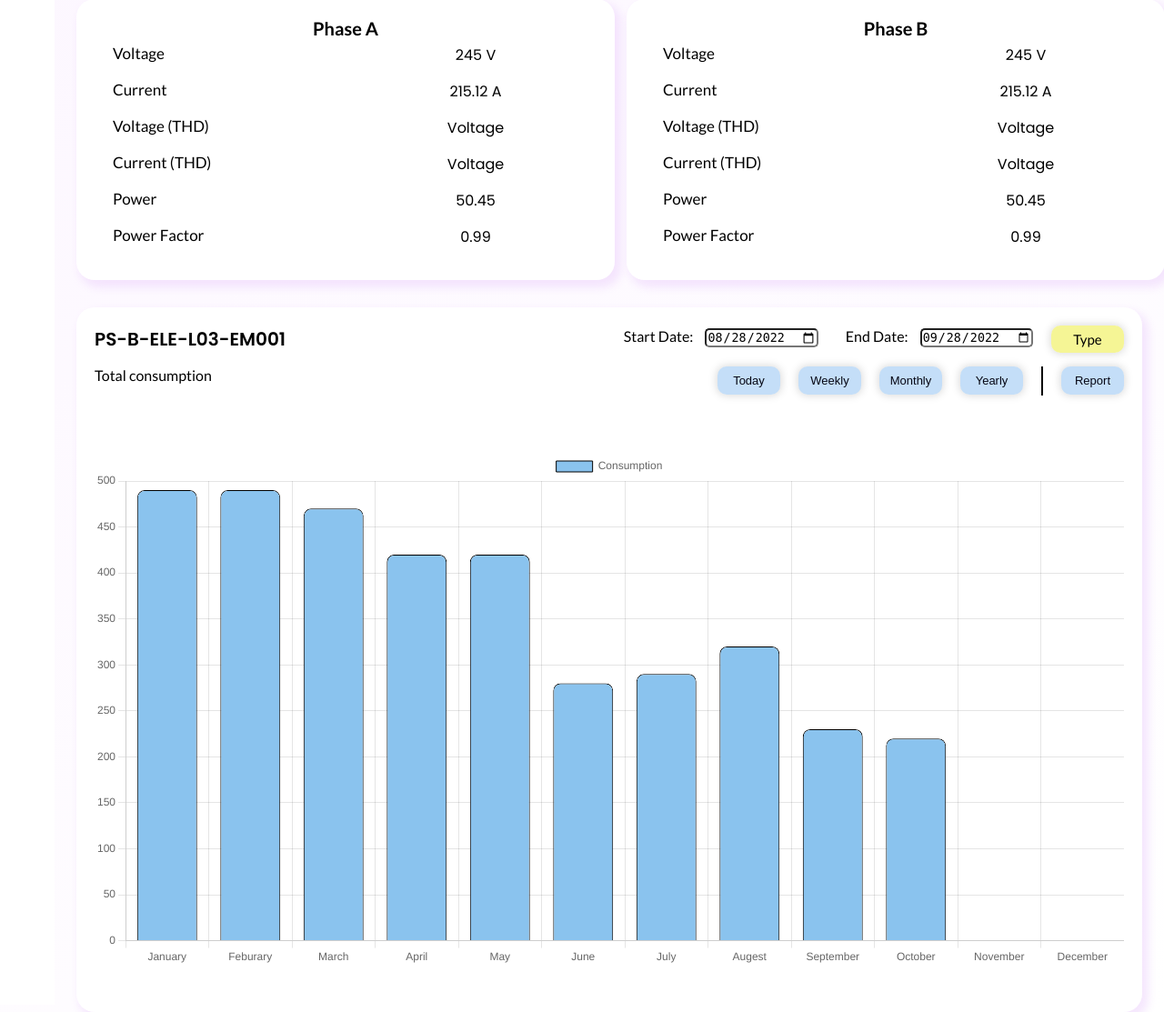
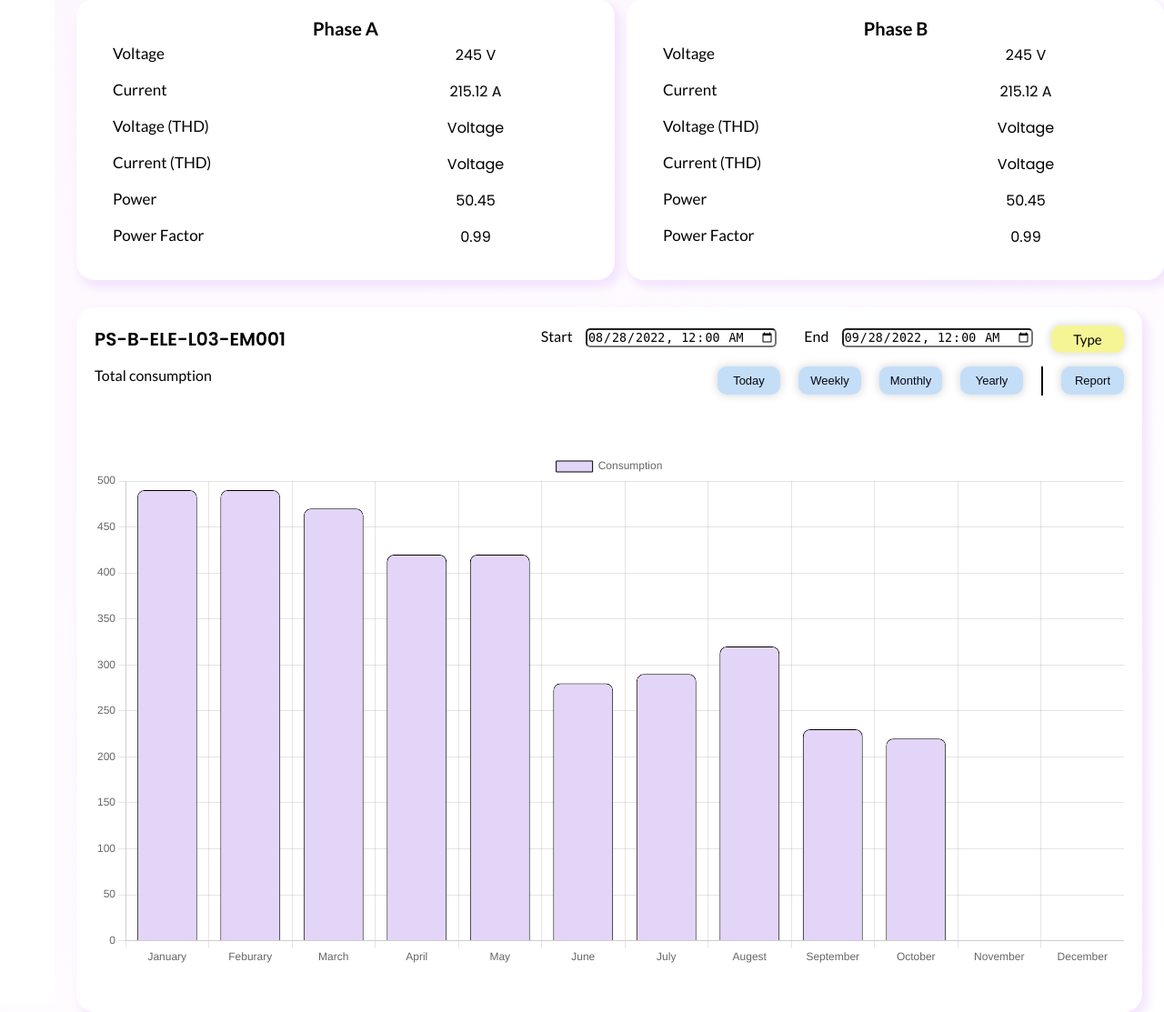
Before and after one commit to oiBsa/Barangaroo-Dashboard-POC, a Django app: page /mater_page/ in a window 1280 px wide. Shown: the part 1034-2147 px from the top of the page at 91% size. Run offline with Django 4.2, Linux system fonts and the light colour scheme; a user stored in the database is signed in; some libraries are stand-ins or nearby versions.

Commit message:
Equip UPdate

```diff
--- a/template/EQUIP.html
+++ b/template/EQUIP.html
@@ -560,12 +560,12 @@
 
 
                     <div style="margin-left: auto;">
-                        <label for="startDate" style="font-family: Lato, sans-serif;">Start Date: </label>
-                        <input type="date" id="startDate" name="Start Date" value="2022-08-28">
+                        <label for="startDate" style="font-family: Lato, sans-serif;">Start</label>
+                        <input type="datetime-local" id="startDate" name="Start Date" value="2022-08-28 00:00:00">
                     </div>
                     <div>
-                        <label for="ebdDate" style="font-family: Lato, sans-serif;">End Date: </label>
-                        <input type="date" id="endDate" name="End Date" value="2022-09-28">
+                        <label for="ebdDate" style="font-family: Lato, sans-serif;">End</label>
+                        <input type="datetime-local" id="endDate" name="End Date" value="2022-09-28 00:00:00">
                     </div>
                     <div>
                         <div class="dropdown">
@@ -663,7 +663,7 @@
                     data: [490, 490, 470, 420, 420, 280, 290, 320, 230, 220, 0, 0],
                     borderWidth: 1,
                     borderColor: 'rgba(0, 0, 0, 1)',
-                    backgroundColor: "#8AC3EE",
+                    backgroundColor: "#E3D5F8",
                     tension: 0.2,
                     borderRadius: 8,
                     type: 'bar',
@@ -687,7 +687,7 @@
             data: [490, 490, 470, 420, 420, 280, 290, 320, 230, 220, 0, 0],
             borderWidth: 1,
             borderColor: 'rgba(0, 0, 0, 1)',
-            backgroundColor: "#8AC3EE",
+            backgroundColor: "#E3D5F8",
             tension: 0.2,
             borderRadius: 8,
             order: 1
@@ -697,7 +697,7 @@
             data: [490, 490, 470, 420, 420, 280, 290, 320, 230, 220, 0, 0],
             borderWidth: 1,
             borderColor: 'rgba(0, 0, 0, 1)',
-            backgroundColor: "#8AC3EE",
+            backgroundColor: "#E3D5F8",
             tension: 1,
             borderRadius: 8,
             type: 'bar',
```
